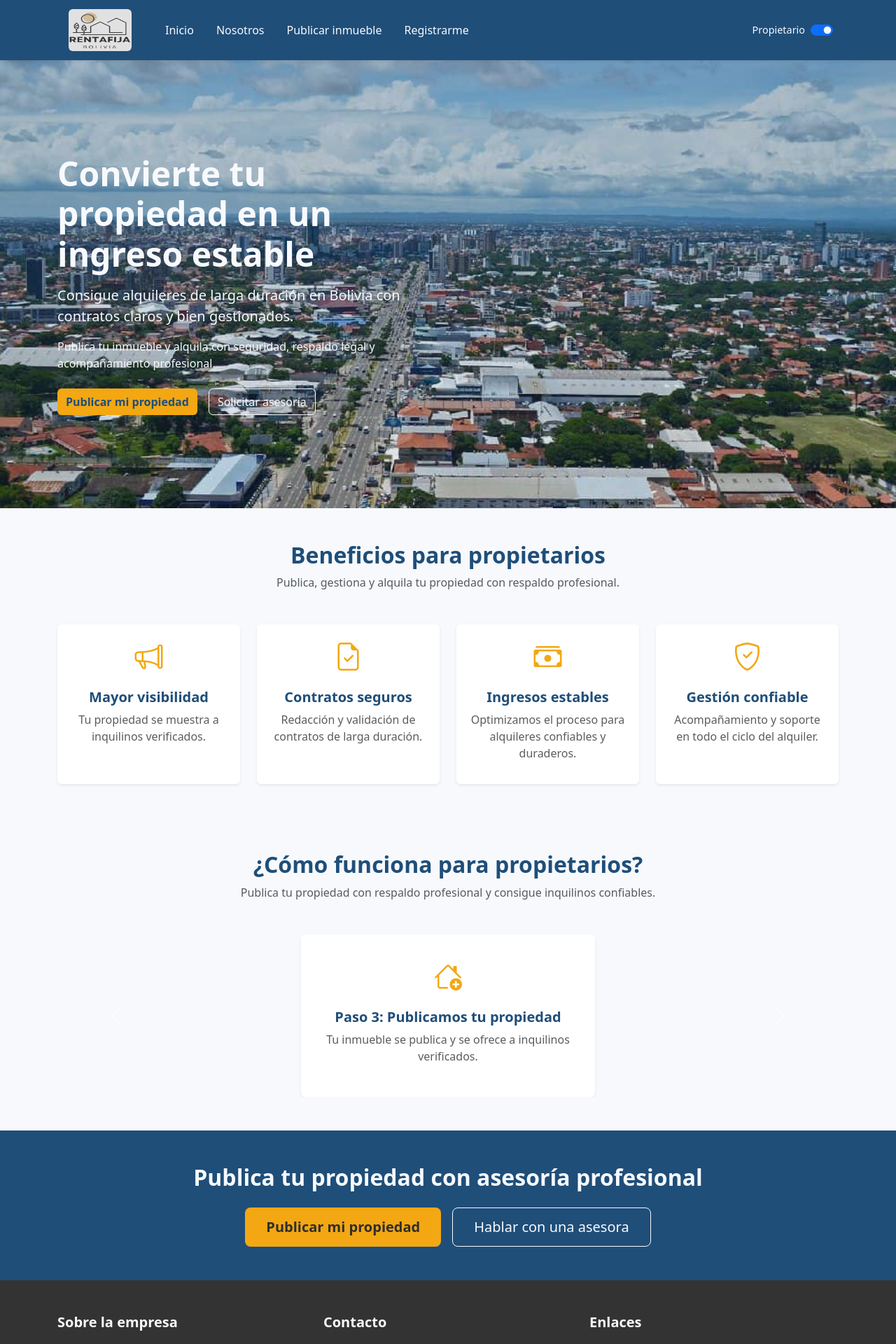
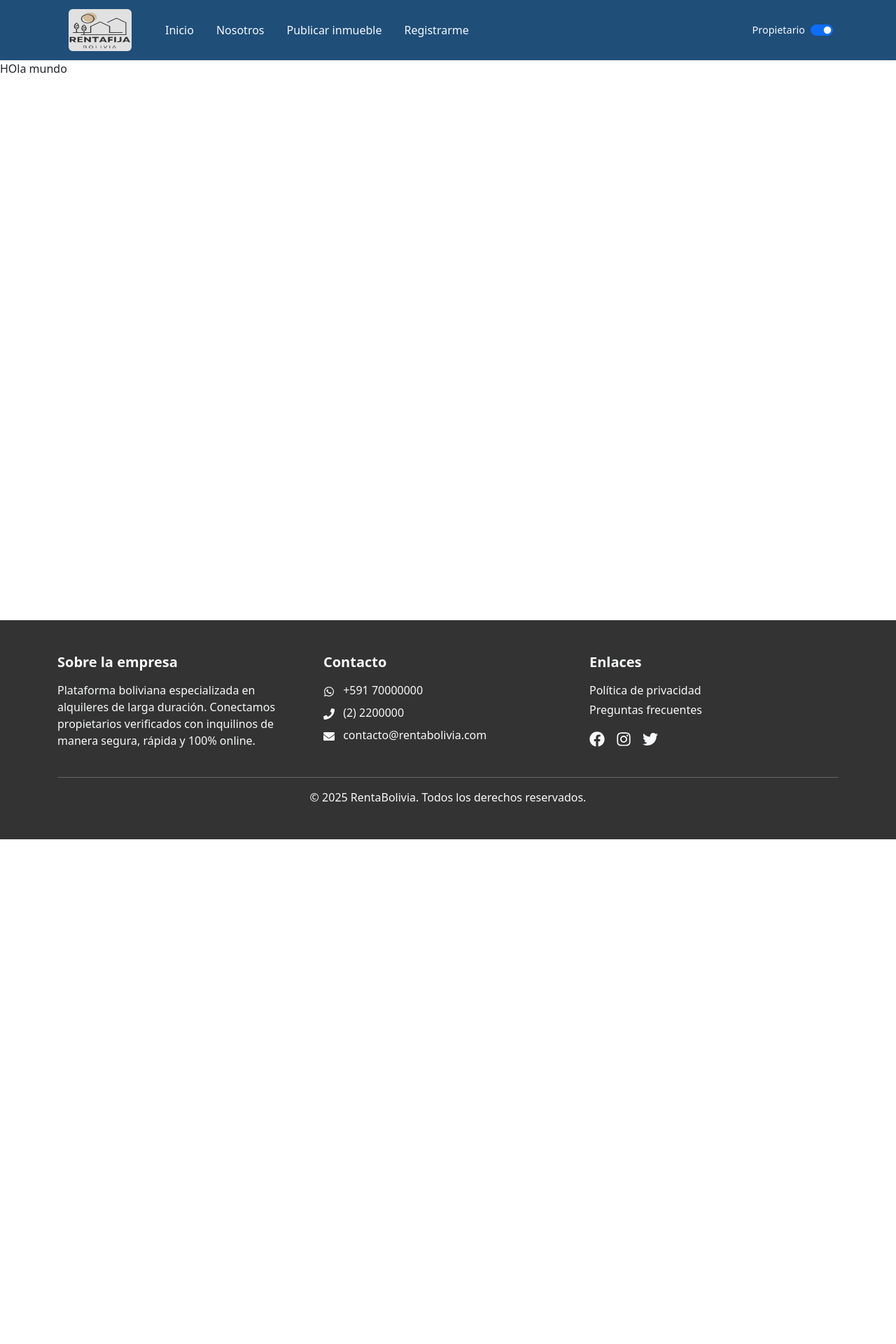
Before and after one commit to jhos72/frontend, a React (Create React App) app: page /buscar-alquiler in a window 1280 px wide. Shown: the top 1920 px of the page at 70% size. After the commit the page ends 1199 px from the top, so only its background shows below. Built offline with nearby package versions, Linux system fonts and the light colour scheme.

Commit message:
Se reorganizo el layout y el approutes para que funcione correctamente, se quito codigo repeetido, se comenzo con la pagina buscar alquiler

```diff
--- a/src/App.js
+++ b/src/App.js
@@ -1,24 +1,7 @@
-import { Routes, Route } from "react-router-dom";
-import { useUser } from "./context/UserContext";
-
-import PropietarioLayout from "./Layouts/PropietarioLayout";
-import InquilinoLayout from "./Layouts/InquilinoLayout";
+import AppRoutes from "./routes/AppRoutes";
 
 function App() {
-  const { userType } = useUser();
-
-  return (
-    <Routes>
-      <Route
-        path="/*"
-        element={
-          userType === "propietario"
-            ? <PropietarioLayout />
-            : <InquilinoLayout />
-        }
-      />
-    </Routes>
-  );
+  return <AppRoutes />;
 }
 
 export default App;
--- a/src/Layouts/InquilinoLayout.js
+++ /dev/null
@@ -1,19 +0,0 @@
-import Menu from "../components/Menu";
-import Hero from "../components/Hero";
-import Beneficios from "../components/Beneficios";
-import ComoFunciona from "../components/ComoFunciona";
-import CTA from "../components/CTA";
-import Footer from "../components/Footer";
-
-const InquilinoLayout = () => (
-  <>
-    <Menu />
-    <Hero />
-    <Beneficios />
-    <ComoFunciona />
-    <CTA />
-    <Footer />
-  </>
-);
-
-export default InquilinoLayout;
--- /dev/null
+++ b/src/Layouts/Layout.js
@@ -0,0 +1,13 @@
+import Menu from "../components/Menu";
+import Footer from "../components/Footer";
+import { Outlet } from "react-router-dom";
+
+const InquilinoLayout = () => (
+  <>
+    <Menu />
+      <Outlet />
+    <Footer />
+  </>
+);
+
+export default InquilinoLayout;
--- a/src/Layouts/PropietarioLayout.js
+++ /dev/null
@@ -1,19 +0,0 @@
-import Menu from "../components/Menu";
-import Hero from "../components/Hero";
-import Beneficios from "../components/Beneficios";
-import ComoFunciona from "../components/ComoFunciona";
-import CTA from "../components/CTA";
-import Footer from "../components/Footer";
-
-const PropietarioLayout = () => (
-  <>
-    <Menu />
-    <Hero />
-    <Beneficios />
-    <ComoFunciona />
-    <CTA />
-    <Footer />
-  </>
-);
-
-export default PropietarioLayout;
--- a/src/components/CTA.js
+++ b/src/components/CTA.js
@@ -3,10 +3,12 @@ import { useState } from "react";
 import { useUser } from "../context/UserContext";
 import { ctaOptions } from "../utils/ctaOptions";
 import CTAFormModal from "./CTAFormModal";
+import { useNavigate } from "react-router-dom";
 
 const CTA = () => {
     const { userType } = useUser();
     const [showModal, setShowModal] = useState(false);
+    const navigate = useNavigate();
 
     const primary = "#1F4E79";
     const accent = "#F3A712";
@@ -14,9 +16,27 @@ const CTA = () => {
 
     const content = ctaOptions[userType];
 
-    const whatsappUrl = `https://wa.me/591XXXXXXXXX?text=${encodeURIComponent(
+    const whatsappUrl = `https://wa.me/59161928711?text=${encodeURIComponent(
         content.whatsappMessage
     )}`;
+
+    const handlePrimaryAction = () => {
+        if (content.action === "redirect" && content.redirectTo) {
+            if (content.openInNewTab) {
+                window.open(
+                    content.redirectTo,
+                    "_blank",
+                    "noopener,noreferrer"
+                );
+            } else {
+                navigate(content.redirectTo);
+            }
+            return;
+        }
+
+        setShowModal(true);
+    };
+
 
     return (
         <>
@@ -28,18 +48,20 @@ const CTA = () => {
                     color: neutralLight,
                 }}
             >
-                <h2 className="fw-bold mb-4">{content.title}</h2>
+                <h2 className="fw-bold mb-4">
+                    {content.title}
+                </h2>
 
                 <div className="d-flex flex-column flex-md-row justify-content-center gap-3">
                     {/* CTA PRINCIPAL */}
                     <Button
                         size="lg"
-                        onClick={() => setShowModal(true)}
+                        onClick={handlePrimaryAction}
                         style={{
                             backgroundColor: accent,
                             border: "none",
-                            color: "#2E2E2E",
-                            fontWeight: "bold",
+                            color: "#1F4E79",
+                            fontWeight: "600",
                             padding: "12px 30px",
                             borderRadius: "8px",
                         }}
@@ -63,12 +85,14 @@ const CTA = () => {
                 </div>
             </Container>
 
-            {/* MODAL */}
-            <CTAFormModal
-                show={showModal}
-                onHide={() => setShowModal(false)}
-                userType={userType}
-            />
+            {/* MODAL SOLO PARA PROPIETARIO */}
+            {userType === "propietario" && (
+                <CTAFormModal
+                    show={showModal}
+                    onHide={() => setShowModal(false)}
+                    userType={userType}
+                />
+            )}
         </>
     );
 };
--- /dev/null
+++ b/src/pages/BuscarAlquiler.js
@@ -0,0 +1,13 @@
+import React from "react";
+//import MapView from "../components/map/MapView";
+//import FiltersPanel from "../components/map/FiltersPanel";
+
+const buscarAlquiler = () => {
+    return (
+        <div style={{height:'100vh',display:'flex'}}>
+            <p>HOla mundo</p>
+        </div>
+    )
+}
+
+export default buscarAlquiler
--- /dev/null
+++ b/src/pages/Home.js
@@ -0,0 +1,18 @@
+import React from 'react'
+import Hero from '../components/Hero'
+import Beneficios from '../components/Beneficios'
+import ComoFunciona from '../components/ComoFunciona'
+import CTA from '../components/CTA'
+
+const Home = () => {
+    return (
+        <>
+            <Hero />
+            <Beneficios />
+            <ComoFunciona />
+            <CTA />
+        </>
+    )
+}
+
+export default Home;
--- a/src/routes/AppRoutes.js
+++ b/src/routes/AppRoutes.js
@@ -1,15 +1,22 @@
-import { Routes, Route } from 'react-router-dom'
-import React from 'react'
-//paginas publicas
-import PropietarioLayout from '../Layouts/PropietarioLayout';
+import { Routes, Route } from "react-router-dom";
+
+import Layout from "../Layouts/Layout";
+
+import Home from "../pages/Home";
+import BuscarAlquiler from "../pages/BuscarAlquiler";
+
 
 const AppRoutes = () => {
+
+
     return (
         <Routes>
-            {/*Rutas publicas */}
-            <Route path="/*" element={<PropietarioLayout />} />
+            <Route path="/" element={<Layout />}>
+                <Route index element={<Home />} />
+                <Route path="buscar-alquiler" element={<BuscarAlquiler />} />
+            </Route>
         </Routes>
-    )
-}
+    );
+};
 
 export default AppRoutes;
--- a/src/utils/ctaOptions.js
+++ b/src/utils/ctaOptions.js
@@ -6,7 +6,11 @@ export const ctaOptions = {
     },
     inquilino: {
         buttonText: "Encontrar mi alquiler",
-        title: "Cuéntanos qué tipo de alquiler buscas",
-        whatsappMessage: "Hola, estoy buscando un alquiler"
+        title: "Encuentra alquileres disponibles en tu ciudad",
+        action: "redirect",
+        redirectTo: "/buscar-alquiler",
+        openInNewTab: true,
+        target: "_blank",
+        whatsappMessage: "Hola, quiero buscar un alquiler"
     }
 }
```
